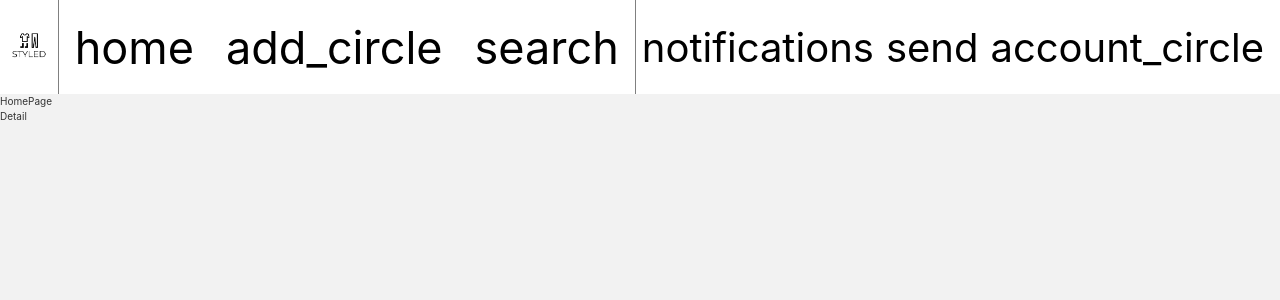
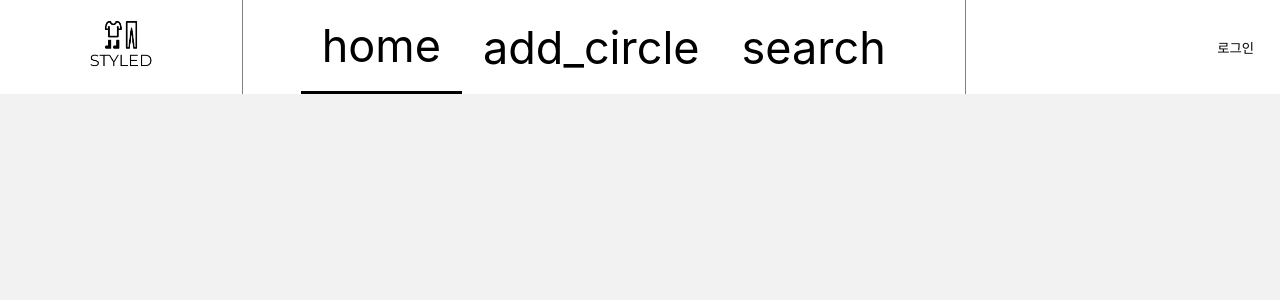
Before and after one commit to prgrms-fe-devcourse/FEDC5_STYLED_sehee, a React app: page / in a window 1280 px wide. Shown: the top 300 px of the page. Built offline with nearby package versions, Linux system fonts and the light colour scheme; the HTML template or start-up script is replaced by a standard one; a web font is replaced by a local one.

Commit message:
Feat: nav 아래 선 추가

```diff
--- a/src/Components/Common/Header/index.tsx
+++ b/src/Components/Common/Header/index.tsx
@@ -1,3 +1,4 @@
+import { useState } from 'react';
 import Icon from '@/Components/Base/Icon';
 import {
   StyledHeaderContainer,
@@ -8,8 +9,14 @@ import {
 import logoBlack from '@/Assets/Images/STYLED-logo-black.png';
 
 const Header = () => {
-  const styledNavIcon = { fontSize: '4.5rem', padding: '1rem' };
-  const styledUserIcon = { fontSize: '4rem', padding: '1rem 0rem' };
+  const [isUser, setUser] = useState(false);
+  const styledNavIcon = { fontSize: '4.5rem', padding: '1.5rem' };
+  const styledUserIcon = { fontSize: '4rem', padding: '1rem' };
+
+  /**
+   * Todo
+   * 1. nav 요소 토글
+   */
 
   return (
     <StyledHeaderContainer>
@@ -24,19 +31,29 @@ const Header = () => {
         />
       </StyledLogoContainer>
       <StyledNavContainer>
-        <button type="button">
+        <button
+          type="button"
+          style={{ height: '100%', borderBottom: '3px solid black' }}
+          onClick={() => alert('home')}
+        >
           <Icon
             name="home"
             style={styledNavIcon}
           />
         </button>
-        <button type="button">
+        <button
+          type="button"
+          onClick={() => alert('add')}
+        >
           <Icon
             name="add_circle"
             style={styledNavIcon}
           />
         </button>
-        <button type="button">
+        <button
+          type="button"
+          onClick={() => alert('search')}
+        >
           <Icon
             name="search"
             style={styledNavIcon}
@@ -44,27 +61,47 @@ const Header = () => {
         </button>
       </StyledNavContainer>
       <StyledUserContainer>
-        <button type="button">
+        {!isUser ? (
+          <button
+            type="button"
+            onClick={() => setUser(true)}
+          >
+            로그인
+          </button>
+        ) : (
+          <>
+            <button
+              type="button"
+              onClick={() => alert('alert')}
+            >
               <Icon
                 name="notifications"
                 style={styledUserIcon}
               />
             </button>
-        <button type="button">
+            <button
+              type="button"
+              onClick={() => alert('msg')}
+            >
               <Icon
                 name="send"
                 style={styledUserIcon}
               />
             </button>
-        <button type="button">
+            <button
+              type="button"
+              onClick={() => alert('account')}
+            >
               <Icon
                 name="account_circle"
                 style={{
                   ...styledUserIcon,
-              paddingRight: '1rem',
+                  paddingRight: '2.5rem',
                 }}
               />
             </button>
+          </>
+        )}
       </StyledUserContainer>
     </StyledHeaderContainer>
   );
--- a/src/Components/Common/Header/style.ts
+++ b/src/Components/Common/Header/style.ts
@@ -2,10 +2,11 @@ import styled from 'styled-components';
 
 export const StyledHeaderContainer = styled.div`
   height: 94px;
-  width: 100vw;
+  width: 100%;
   background-color: white;
   display: grid;
-  grid-template-columns: 1fr 2fr 1fr;
+  grid-template-columns: 1fr 3fr 1.3fr;
+  position: fixed;
 `;
 
 export const StyledLogoContainer = styled.div`
@@ -22,4 +23,5 @@ export const StyledNavContainer = styled(StyledLogoContainer)`
 export const StyledUserContainer = styled.div`
   display: flex;
   justify-content: right;
+  margin-right: 2rem;
 `;
```
Lines whose indentation alone changed are shown as unchanged.
